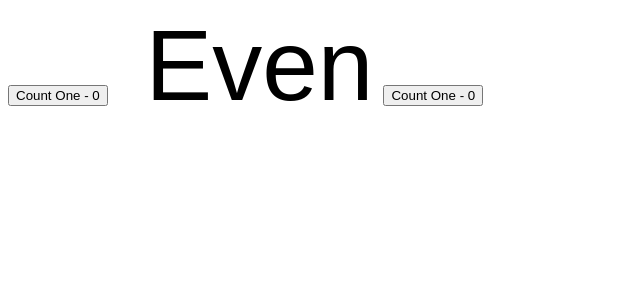
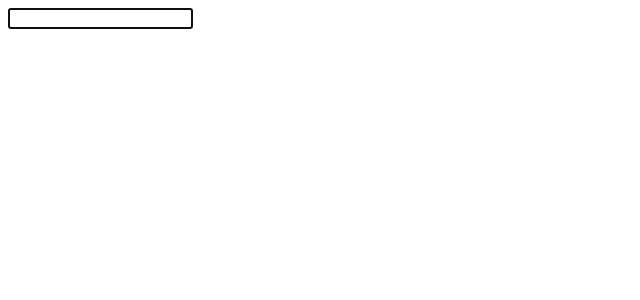
Before and after one commit to AnikBhadra/react101, a React (Vite) app: page / in a window 1280 px wide. Shown: the top 300 px of the page, without its empty margins (0-640 px from the left). Built offline with nearby package versions, Linux system fonts and the light colour scheme.

Commit message:
useRef Hook part1

```diff
--- /dev/null
+++ b/Components/FocusInputO.jsx
@@ -0,0 +1,19 @@
+import React, { useEffect, useRef } from 'react'
+
+function FocusInputO() {
+
+    const inputRef = useRef(null)
+
+    useEffect(() => {
+        // focus the input element using useRef hook
+        inputRef.current.focus()
+    }, [])
+
+    return (
+        <div>
+            <input ref={inputRef} type="text" />
+        </div>
+    )
+}
+
+export default FocusInputO
--- a/src/App.jsx
+++ b/src/App.jsx
@@ -1,12 +1,12 @@
 import React from "react";
-import Counters from "../Components/Counters";
+import FocusInputO from "../Components/FocusInputO";
 import "./App.css";
 
 
 function App() {
   return (
     <div>
-      <Counters />
+      <FocusInputO />
     </div>
   )
 }
```
